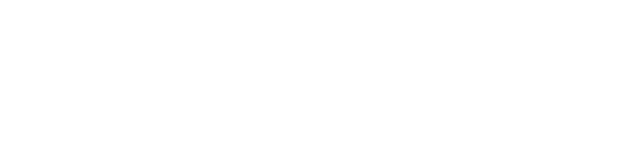
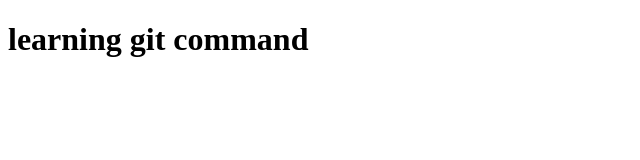
Before and after one commit to harsh-banna/another_folder, a plain HTML site: page index.html in a window 1280 px wide. Shown: the whole page, without its empty margins (0-640 px from the left). Drawn offline with Linux system fonts and the light colour scheme.

Commit message:
added new heading

```diff
--- a/index.html
+++ b/index.html
@@ -6,6 +6,6 @@
     <title>Document</title>
 </head>
 <body>
-
+    <h1>learning git command</h1>
 </body>
 </html>
```
